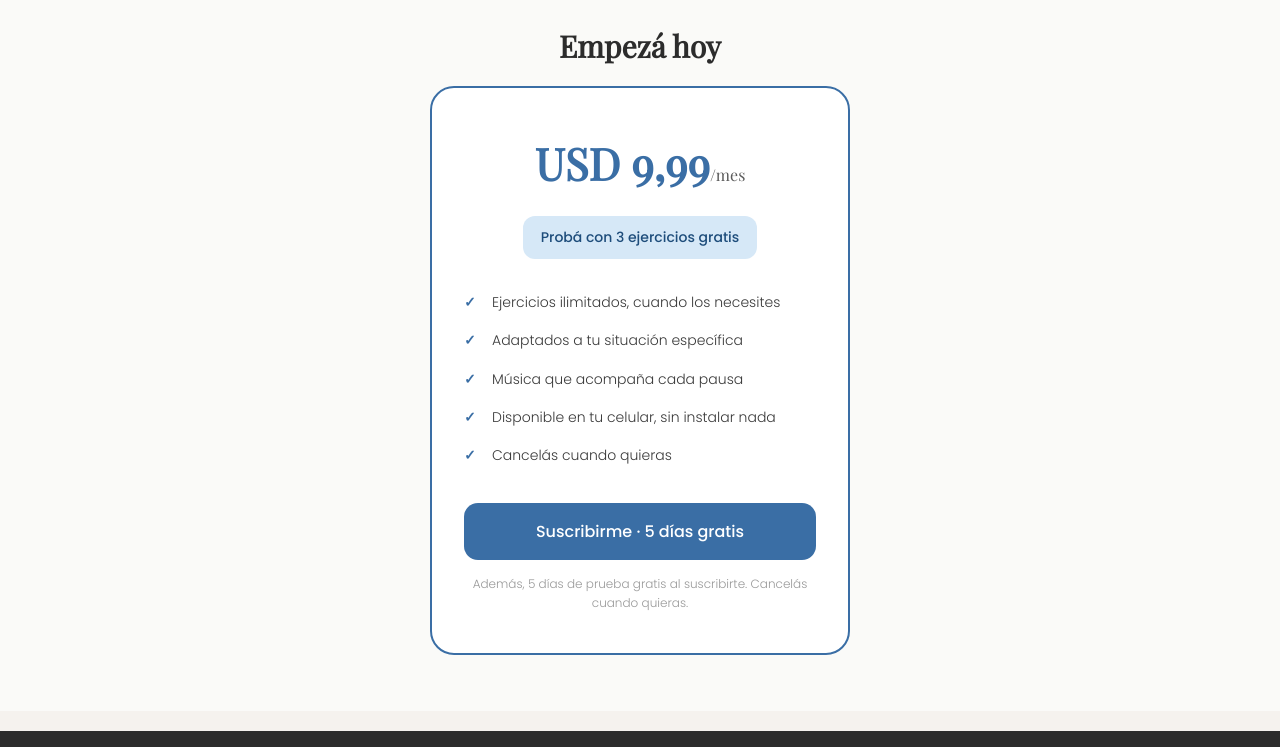
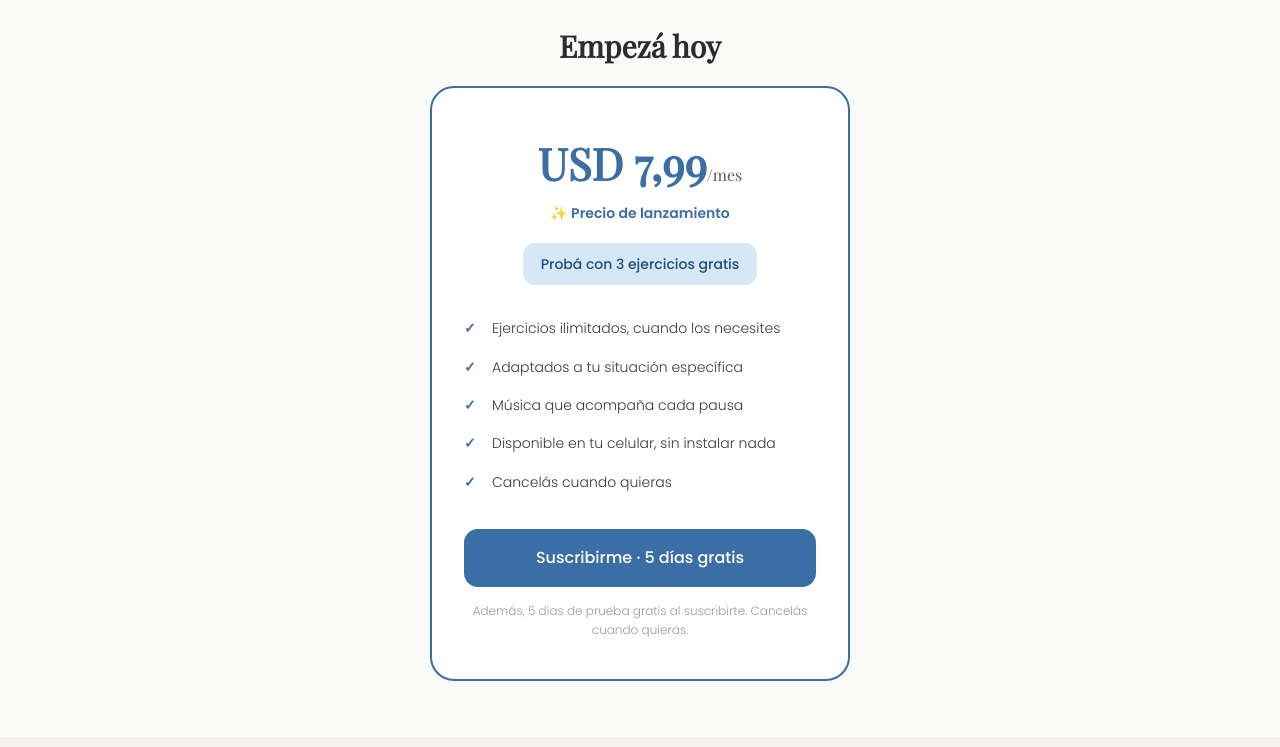
Before and after one commit to loretelli-web/landing-azul, a plain HTML site: page public/index.html in a window 1280 px wide. Shown: the part 1820-2567 px from the top of the page. Drawn offline with nearby package versions, Linux system fonts and the light colour scheme; a web font is replaced by a local one.

Commit message:
Update index.html

```diff
--- a/public/index.html
+++ b/public/index.html
@@ -160,7 +160,8 @@
     <div class="container">
       <h2>Empezá hoy</h2>
       <div class="precio-card">
-        <div class="precio-amount">USD 9,99<span>/mes</span></div>
+        <div class="precio-amount">USD 7,99<span>/mes</span></div>
+        <div style="font-size:14px;color:#3A6EA5;font-weight:600;margin-top:4px;">✨ Precio de lanzamiento</div>
         <div class="precio-free">Probá con 3 ejercicios gratis</div>
         <ul class="precio-list">
           <li>Ejercicios ilimitados, cuando los necesites</li>
```
